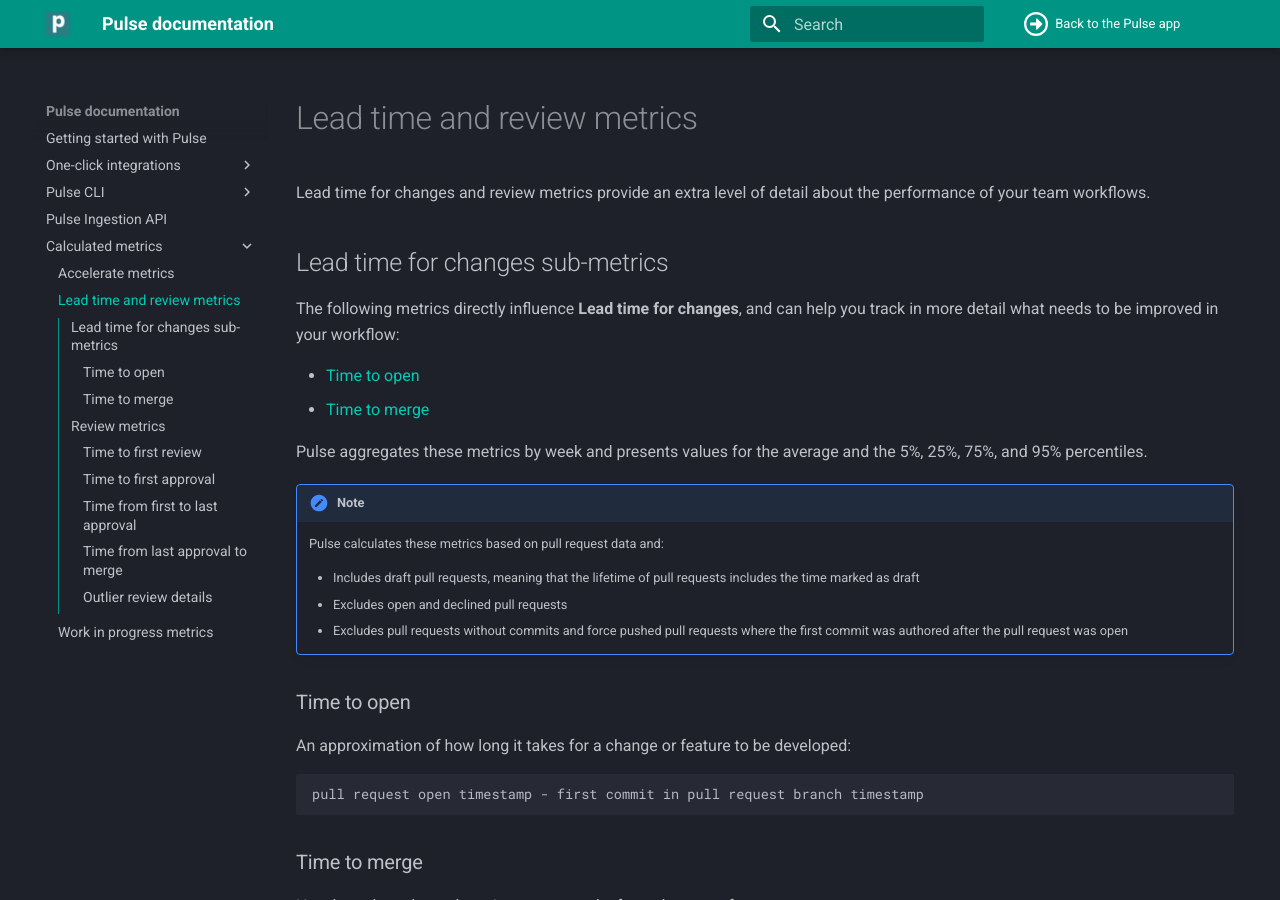
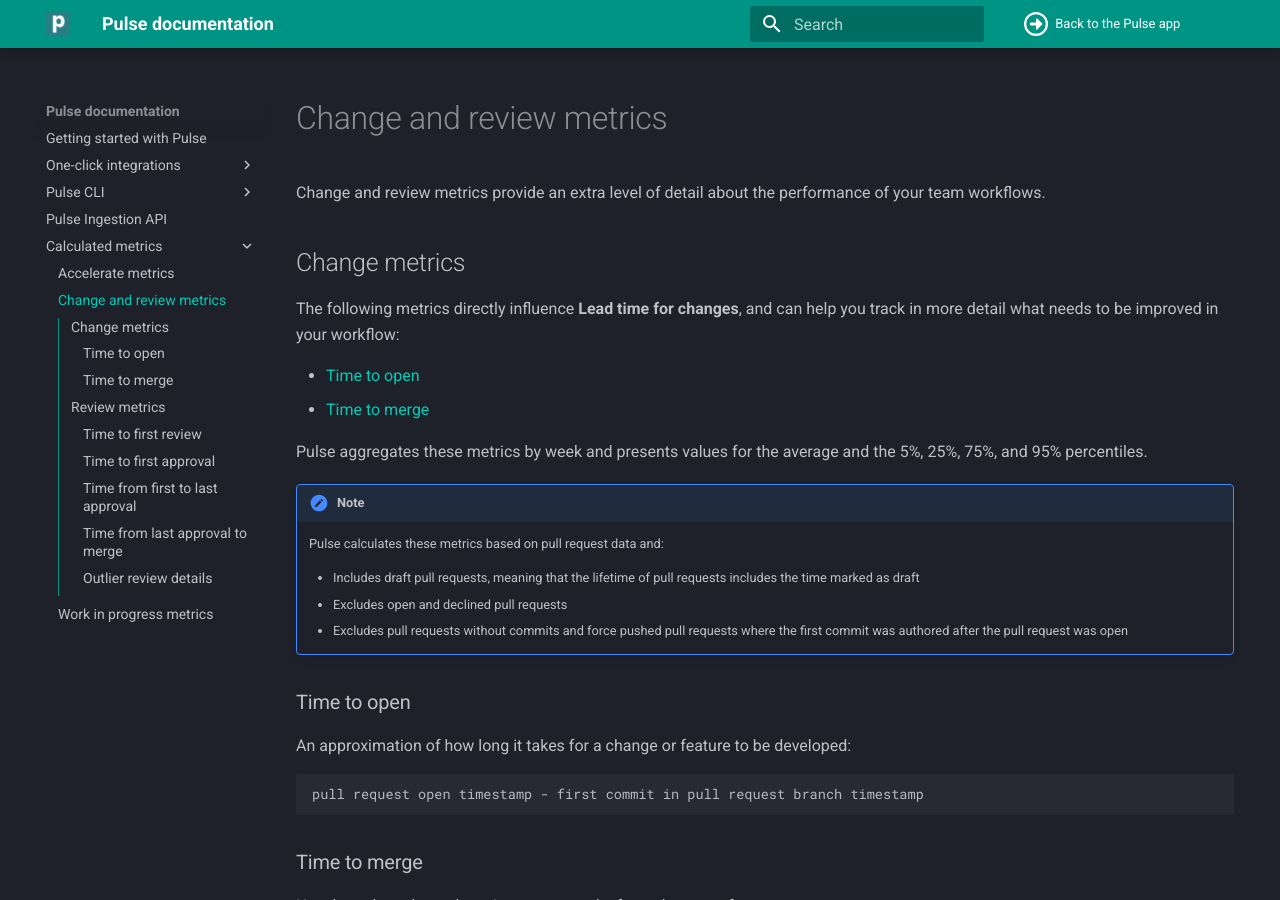
Before and after one commit to codacy/pulse-user-docs, an MkDocs documentation site: the page built from docs/metrics/accelerate-changes.md, in a window 1280 px wide and 900 px high. Built offline with MkDocs 1.6.1 and Material for MkDocs 9.7.7, drawn with Linux system fonts in a browser that asks for light colours.

Commit message:
clean: Rename pages to better match new Pulse URL structure

```diff
--- a/docs/metrics/lead-time-reviews.md
+++ b/docs/metrics/accelerate-changes.md
@@ -1,8 +1,8 @@
-# Lead time and review metrics
+# Change and review metrics
 
-Lead time for changes and review metrics provide an extra level of detail about the performance of your team workflows.
+Change and review metrics provide an extra level of detail about the performance of your team workflows.
 
-## Lead time for changes sub-metrics
+## Change metrics
 
 The following metrics directly influence **Lead time for changes**, and can help you track in more detail what needs to be improved in your workflow:
 
--- a/mkdocs.yml
+++ b/mkdocs.yml
@@ -61,5 +61,5 @@
   - "Pulse Ingestion API": https://ingestion.pulse.codacy.com/v1/api-docs
   - "Calculated metrics":
     - metrics/accelerate.md
-    - metrics/lead-time-reviews.md
-    - metrics/work-in-progress.md
+    - metrics/accelerate-changes.md
+    - metrics/accelerate-wip.md
```
Also changed, not shown: docs/index.md (+2 -2 lines), docs/one-click-integrations/github-integration.md (+5 -5 lines), docs/metrics/accelerate-wip.md (renamed from docs/metrics/work-in-progress.md).
